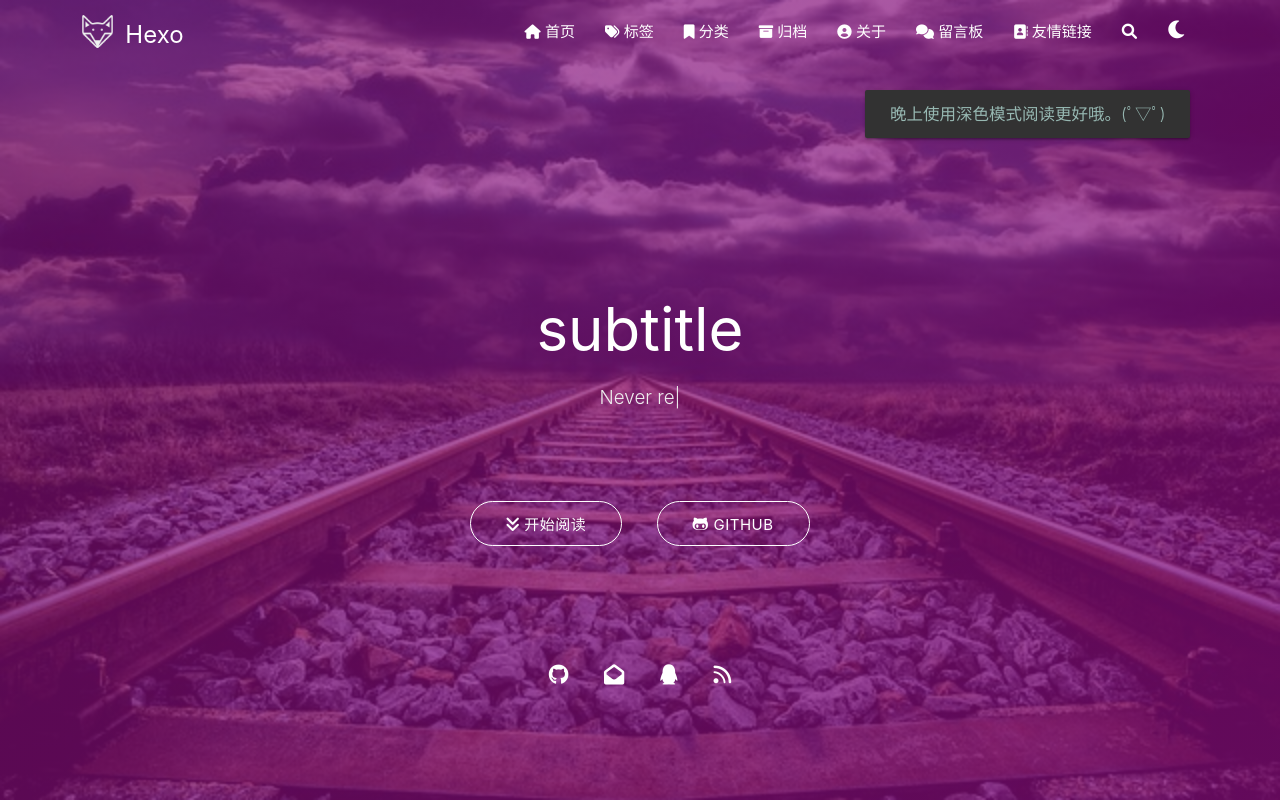
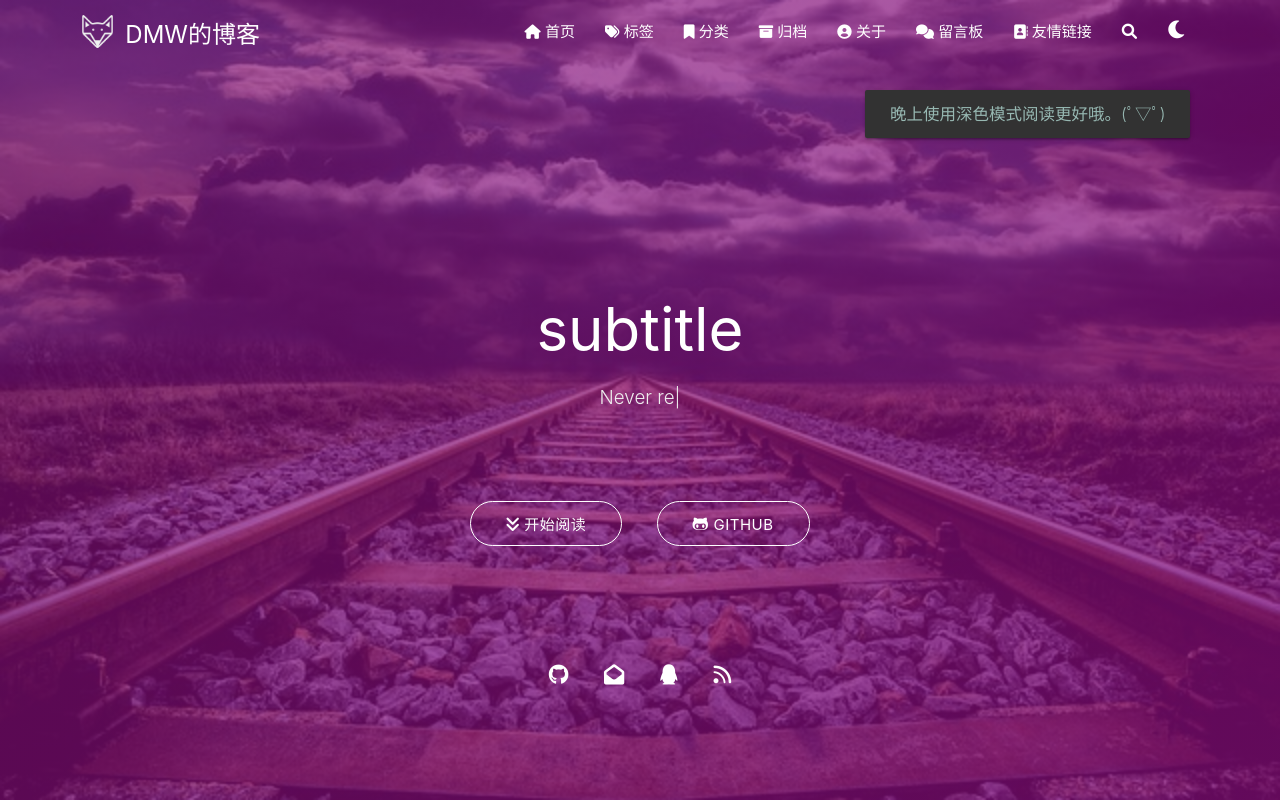
Before and after one commit to DMWyang/DMWyang.github.io, a plain HTML site: page index.html in a window 1280 px wide. Shown: the top 800 px of the page. Drawn offline with Linux system fonts and the light colour scheme; some packages are replaced by stand-ins of ours; no server answers; a script that the page names is missing.

Commit message:
Site updated: 2023-10-09 12:23:01

```diff
--- a/index.html
+++ b/index.html
@@ -4,8 +4,8 @@
 
 <head>
     <meta charset="utf-8">
-    <meta name="keywords" content="Hexo">
-    <meta name="description" content="Hexo">
+    <meta name="keywords" content="DMW的博客">
+    <meta name="description" content="DMW的博客">
     <meta http-equiv="X-UA-Compatible" content="IE=edge">
     <meta name="viewport" content="width=device-width, initial-scale=1.0, user-scalable=no">
     <meta name="renderer" content="webkit|ie-stand|ie-comp">
@@ -17,7 +17,7 @@
     <!-- Global site tag (gtag.js) - Google Analytics -->
 
 
-    <title>Hexo</title>
+    <title>DMW的博客</title>
     <link rel="icon" type="image/png" href="/favicon.png">
 
 
@@ -101,7 +101,7 @@
 
                     <img src="/medias/logo.png" class="logo-img" alt="LOGO">
 
-                    <span class="logo-span">Hexo</span>
+                    <span class="logo-span">DMW的博客</span>
                 </a>
             </div>
 
@@ -205,7 +205,7 @@
 
         <img src="/medias/logo.png" class="logo-img circle responsive-img">
 
-        <div class="logo-name">Hexo</div>
+        <div class="logo-name">DMW的博客</div>
         <div class="logo-desc">
 
             Never really desperate, only the lost of the soul.
```
Also changed, not shown: 2023/10/09/hello-world/index.html (+4 -4 lines), archives/2023/10/index.html (+5 -5 lines), archives/2023/index.html (+5 -5 lines), archives/index.html (+5 -5 lines).
